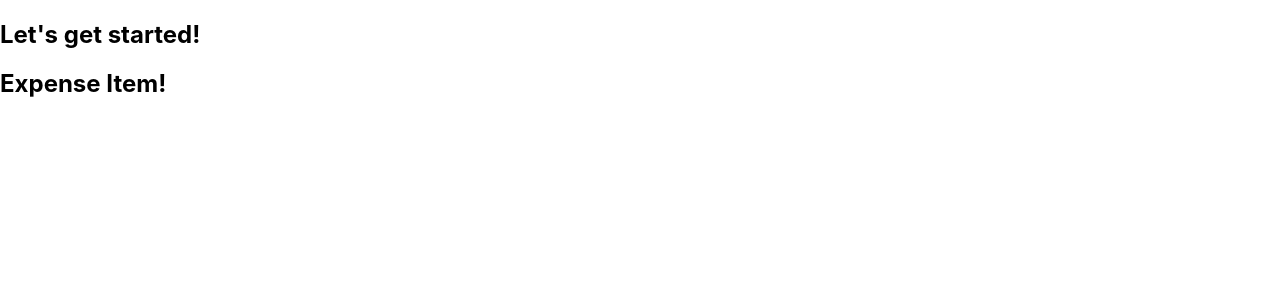
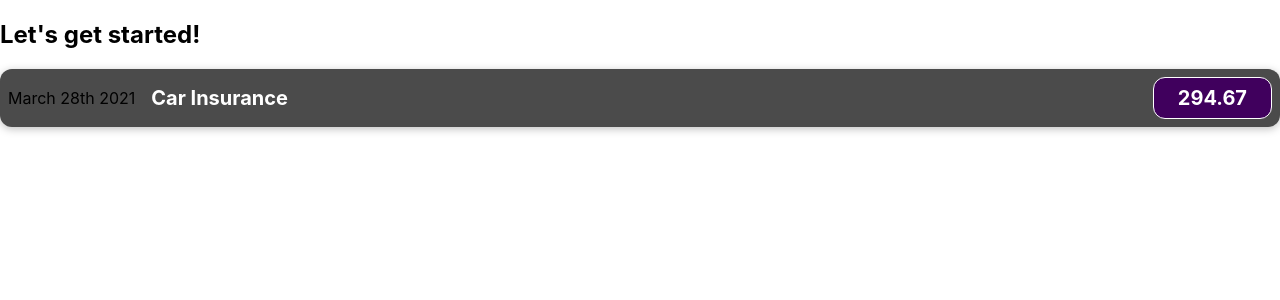
Before and after one commit to kghudgens/JS_practice, a React (Create React App) app in the folder tutorial/react-complete-guide/: page / in a window 1280 px wide. Shown: the top 300 px of the page. Built offline with nearby package versions, Linux system fonts and the light colour scheme.

Commit message:
add css classes to the expense item component

```diff
--- a/tutorial/react-complete-guide/src/components/ExpenseItem.js
+++ b/tutorial/react-complete-guide/src/components/ExpenseItem.js
@@ -1,5 +1,15 @@
+import "./ExpenseItem.css";
+
 function ExpenseItem() {
-  return <h2>Expense Item!</h2>;
+  return (
+    <div className="expense-item">
+      <div>March 28th 2021</div>
+      <div className="expense-item__description">
+        <h2>Car Insurance</h2>
+        <div className="expense-item__price">294.67</div>
+      </div>
+    </div>
+  );
 }
 
 export default ExpenseItem;
```
